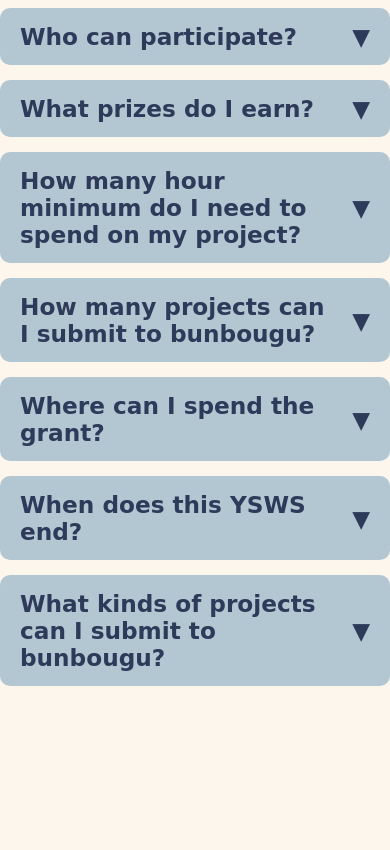
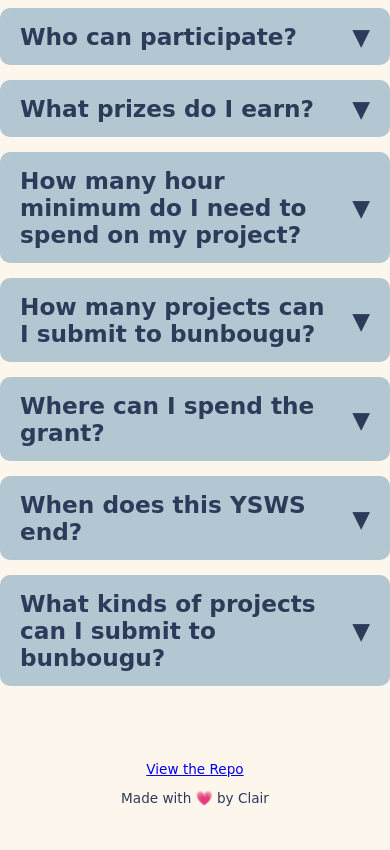
Before and after one commit to applepieeeeee/bunbougu, a plain HTML site: page index.html in a window 390 px wide. Shown: the part 569-1419 px from the top of the page. Before the commit the page ends 1300 px from the top, so only its background shows below. Drawn offline with Linux system fonts and the light colour scheme; a web font is replaced by a local one.

Commit message:
added footer section

```diff
--- a/index.html
+++ b/index.html
@@ -171,6 +171,37 @@
                 max-width: none;
             }
 
+            .footer-section{
+                width: 100%;
+                max-width: 600px;
+                text-align: center;
+
+                padding: 20px 20px 40px 20px;
+                margin-top: 10px;
+                color: var(--text-color);
+
+                font-family: var(--font2);
+                font-size: 1.1rem;
+            }
+
+            .footer section a{
+                color: var(--text-color);
+                text-decoration: underline;
+                font-weight: bold;
+
+                text-align: center;
+            }
+
+            .footer section a:hover{
+                color: #7DAEBA;
+            }
+
+            .footer-section p{
+                padding: 0;
+                font-size: 1.1rem;
+                margin-top: 5px;
+            }
+
             @media (max-width: 768px) {
                 .content-wrapper {
                     max-width: 90%;
@@ -197,6 +228,15 @@
 
                 .faq-item p{
                     font-size: 0.9rem;
+                }
+
+                .footer-section{
+                    font-size: 0.9rem;
+                    padding: 15px 15px 30px 15px;
+                }
+
+                .footer-section p{
+                    font-size: 0.85rem;
                 }
             }
     </style>
@@ -278,6 +318,13 @@
 
     </div>
 
+    <div class = "footer-section">
+        <p>
+            <a href = "https://github.com/applepieeeeee/bunbougu"> View the Repo</a>
+        </p>
+        <p>Made with 💗 by Clair</p>
+    </div>
+
 </body>
 
 </html>
```
